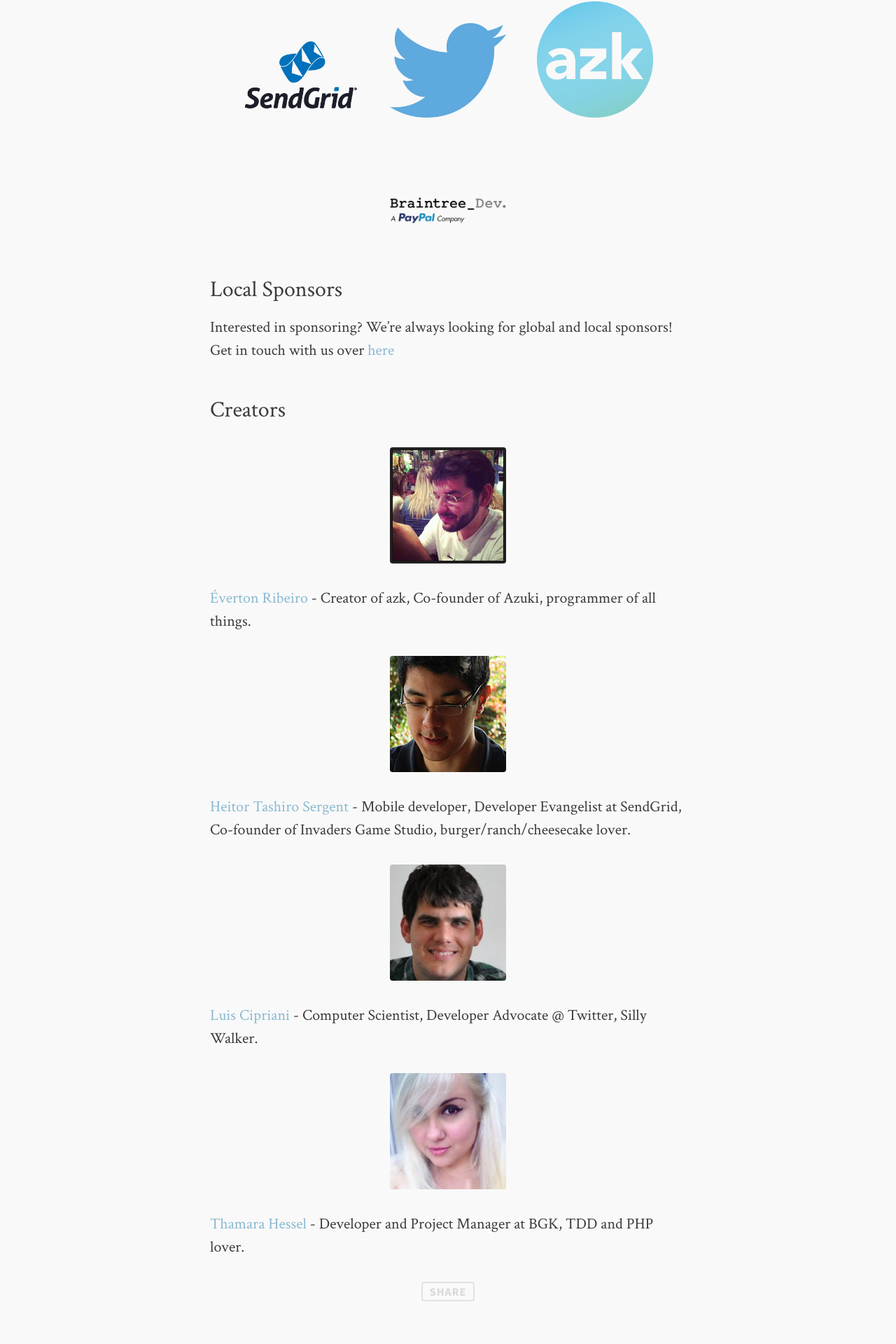
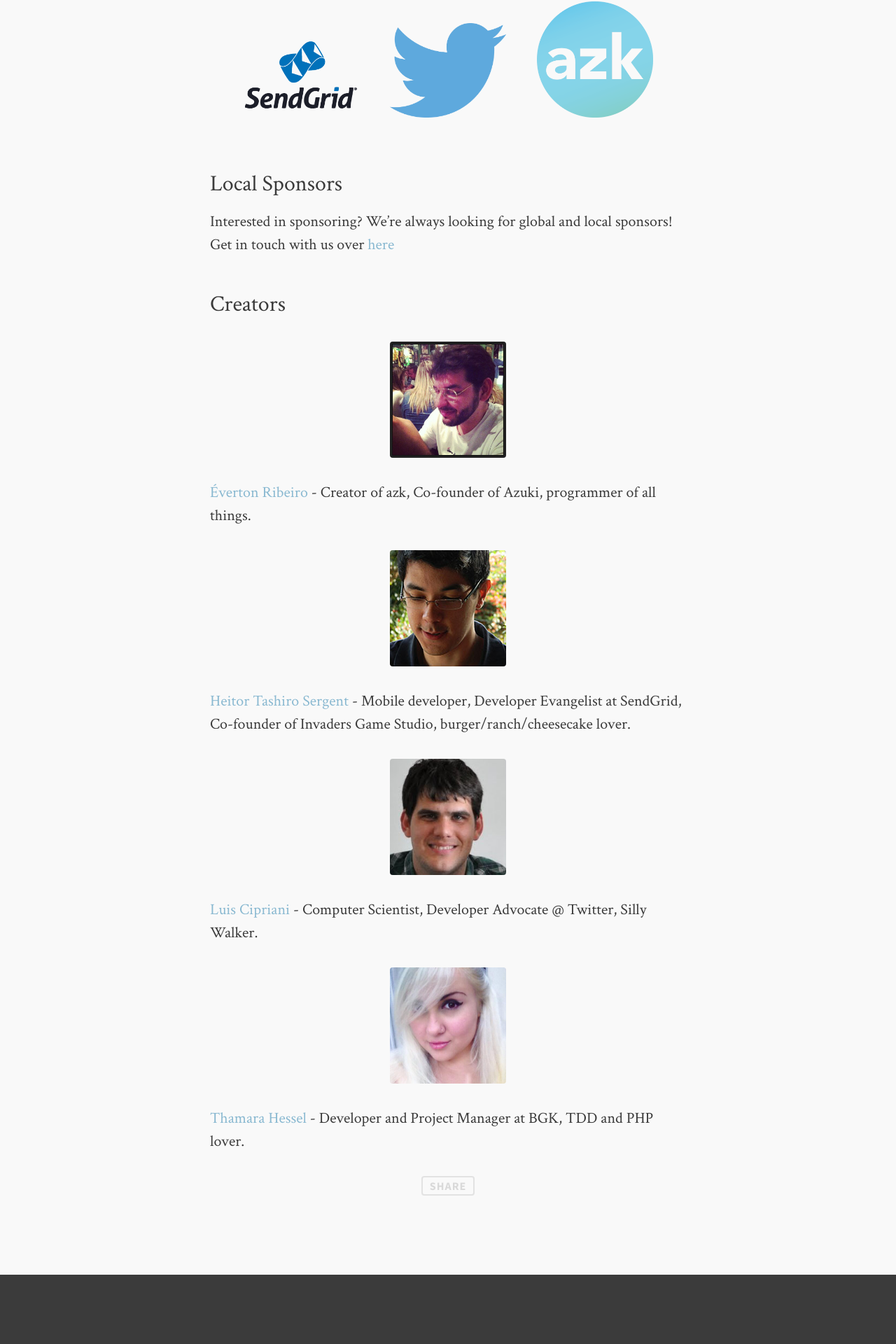
Before and after one commit to devbeers/devbeers.github.io, a Jekyll site: the page built from index.md, in a window 1280 px wide. Shown: the part 2326-4246 px from the top of the page at 70% size. Built offline with Jekyll 4.4.1, drawn with Linux system fonts in a browser that asks for light colours; a script that is not in the unit is left out; comment, search, counter and statistics services are not loaded.

Commit message:
Remove PayPal logo from global sponsors

```diff
--- a/_includes/global-sponsors.html
+++ b/_includes/global-sponsors.html
@@ -2,5 +2,4 @@
 <a href="http://sendgrid.com/" target="_blank"><img class="sponsor-logo" src="/images/sponsors/logo-sendgrid-stack.png" border="0" alt="SendGrid"></a>
 <a href="http://twitter.com/" target="_blank"><img class="sponsor-logo" src="/images/sponsors/twitter_logo_blue.png" border="0" alt="Twitter"></a>
 <a href="http://azk.io/" target="_blank"><img class="sponsor-logo" src="/images/sponsors/azk-1299x1299.png" border="0" alt="azk"></a>
-<a href="https://developer.paypal.com/" target="_blank"><img class="sponsor-logo" src="/images/sponsors/BT-Logo-transparent-margin.png" border="0" alt="paypal"></a>
 </div>
```
